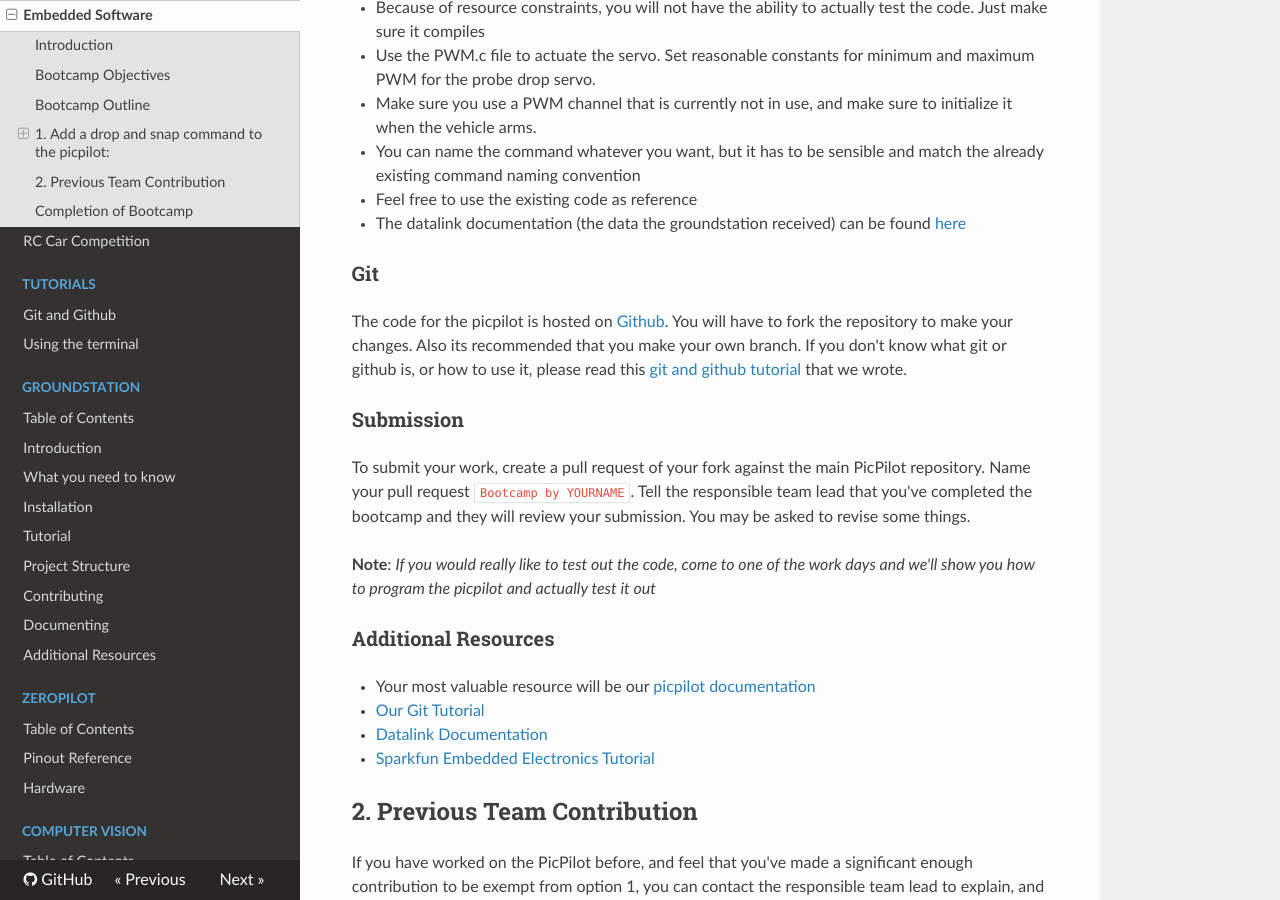
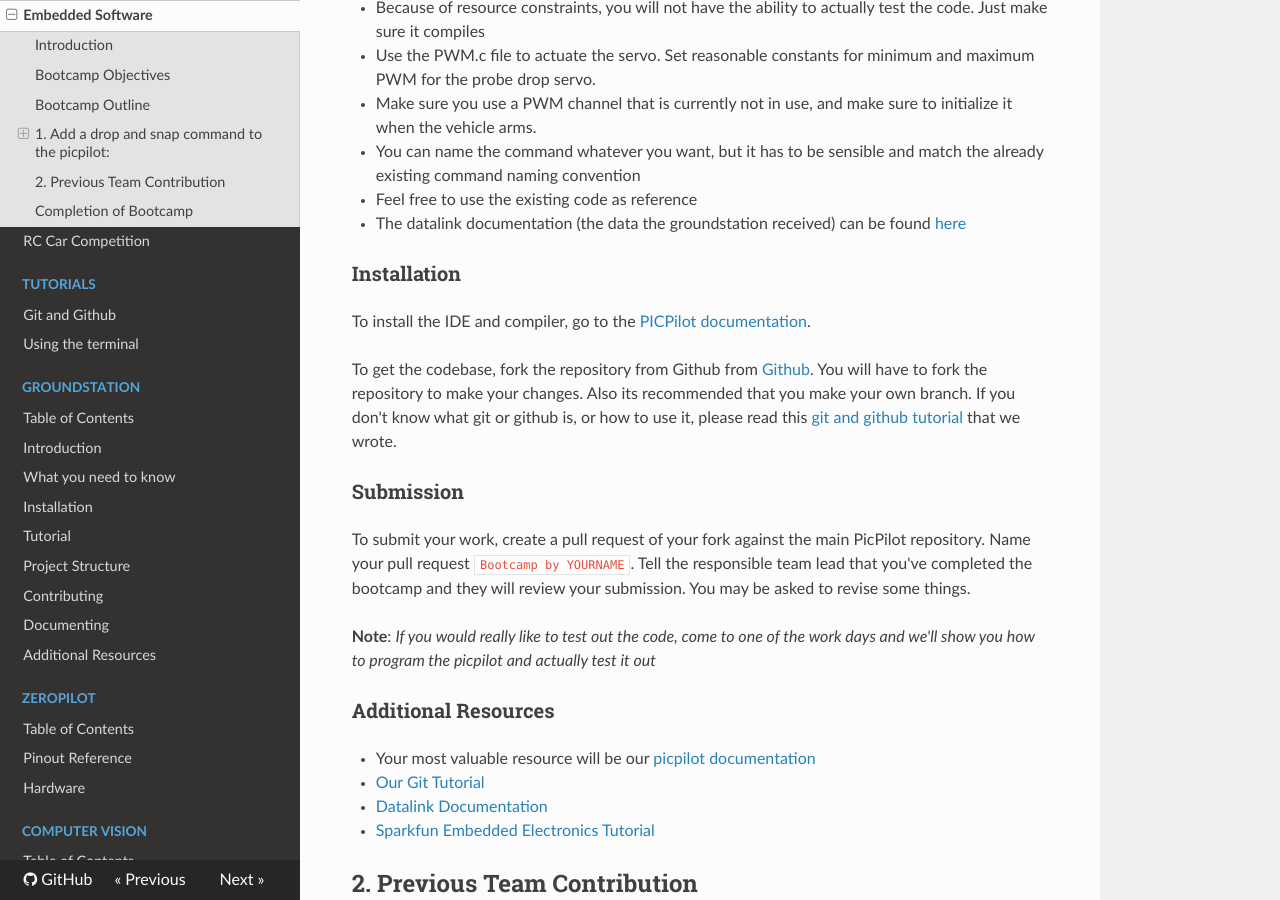
Before and after one commit to UWARG/docs, an MkDocs documentation site: the page built from docs/bootcamp/embedded.md, in a window 1280 px wide and 900 px high, scrolled down 1642 px. Built offline with MkDocs 1.6.1, drawn with Linux system fonts in a browser that asks for light colours; nearby versions of some CDN libraries; old or Windows-style settings are respelled for this version of MkDocs.

Commit message:
Clarified embedded bootcamp with installation instructions

```diff
--- a/docs/bootcamp/embedded.md
+++ b/docs/bootcamp/embedded.md
@@ -42,8 +42,11 @@
 - Feel free to use the existing code as reference
 - The datalink documentation (the data the groundstation received) can be found [here](../picpilot/datalink.md)
 
-### Git
-The code for the picpilot is hosted on [Github](http://www.github.com/uwarg/PicPilot). You will have to fork the repository to make your changes. Also its recommended that you make your own branch. If you don't know what git or github is, or how to use it, please read this [git and github tutorial](../tutorials/git.md) that we wrote.
+### Installation
+
+To install the IDE and compiler, go to the [PICPilot documentation](../picpilot/introduction.md).
+
+To get the codebase, fork the repository from Github from [Github](http://www.github.com/uwarg/PicPilot). You will have to fork the repository to make your changes. Also its recommended that you make your own branch. If you don't know what git or github is, or how to use it, please read this [git and github tutorial](../tutorials/git.md) that we wrote.
 
 ### Submission
 To submit your work, create a pull request of your fork against the main PicPilot repository. Name your pull request `Bootcamp by YOURNAME`. Tell the responsible team lead that you've completed the bootcamp and they will review your submission. You may be asked to revise some things.
```
